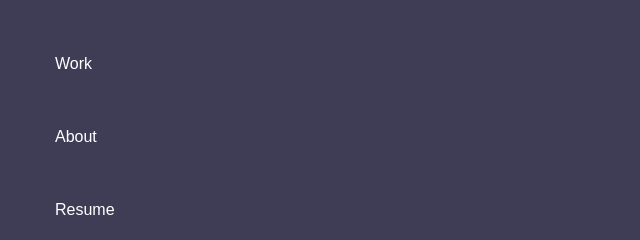
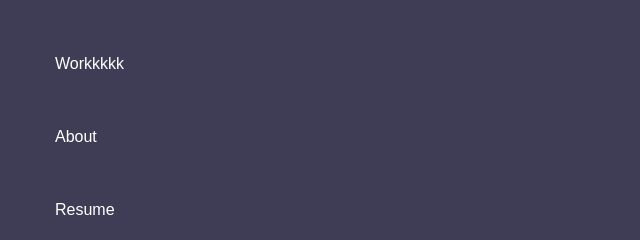
Before and after one commit to thanhthuy31598/portfolio-01, a plain HTML site: page index.html in a window 1280 px wide. Shown: the top 240 px of the page, 0-640 px from the left. Drawn offline with Linux system fonts and the light colour scheme.

Commit message:
Update index.html

```diff
--- a/index.html
+++ b/index.html
@@ -24,7 +24,7 @@
             <img src="./img/bloglogo.jpg" alt="website logo" />
           </div>
           <ul class="navbar__links">
-            <li class="navbar__link"><a href="">Work</a></li>
+            <li class="navbar__link"><a href="">Workkkkk</a></li>
             <li class="navbar__link"><a href="">About</a></li>
             <li class="navbar__link"><a href="">Resume</a></li>
             <a href="#"><button class="navbar__btn">Contact</button></a>
```
